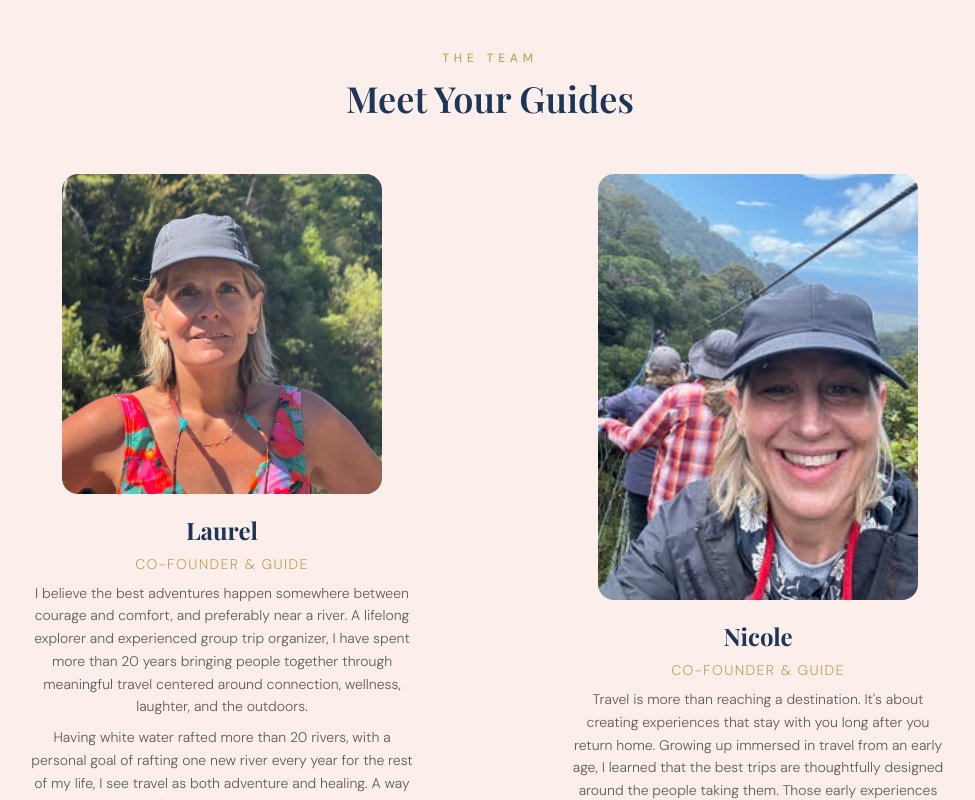
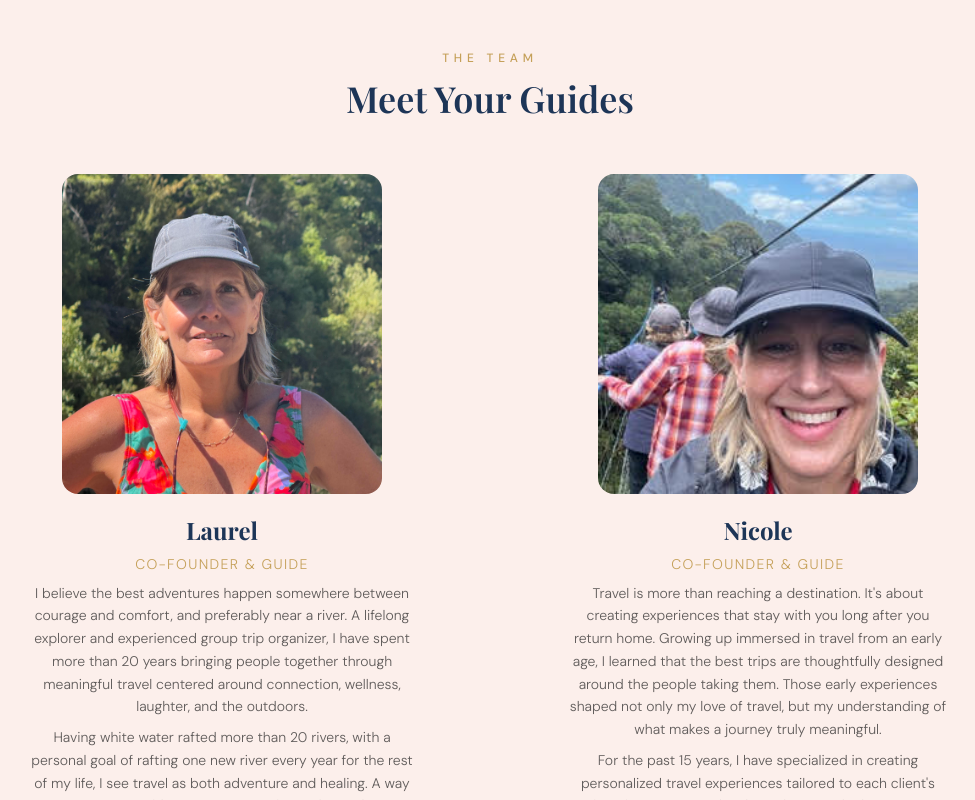
Before and after one commit to dthess372/bougie-adventure, a Next.js app: page /about in a window 1280 px wide. Shown: the part 500-1300 px from the top of the page, without its empty margins (150-1125 px from the left). Built offline with nearby package versions, Linux system fonts and the light colour scheme; a web font is replaced by a local one.

Commit message:
Revert Nicole headshot to square; center crop vertically at 40%
Co-Authored-By: Claude Sonnet 4.6 <noreply@anthropic.com>

```diff
--- a/src/app/about/page.tsx
+++ b/src/app/about/page.tsx
@@ -56,8 +56,8 @@ export default function AboutPage() {
 
             {/* Guide 2 */}
             <div className="space-y-5">
-              <div className="relative aspect-[3/4] rounded-2xl overflow-hidden max-w-xs mx-auto w-full">
-                <Image src="/gallery-nicole-bridge.jpg" alt="Nicole on a bridge overlook" fill sizes="(max-width: 768px) 100vw, 320px" className="object-cover object-[50%_20%]" />
+              <div className="relative aspect-square rounded-2xl overflow-hidden max-w-xs mx-auto w-full">
+                <Image src="/gallery-nicole-bridge.jpg" alt="Nicole on a bridge overlook" fill sizes="(max-width: 768px) 100vw, 320px" className="object-cover object-[50%_40%]" />
               </div>
               <div className="text-center space-y-2">
                 <h3 className="font-serif text-2xl font-bold text-royal-blue">Nicole</h3>
```
